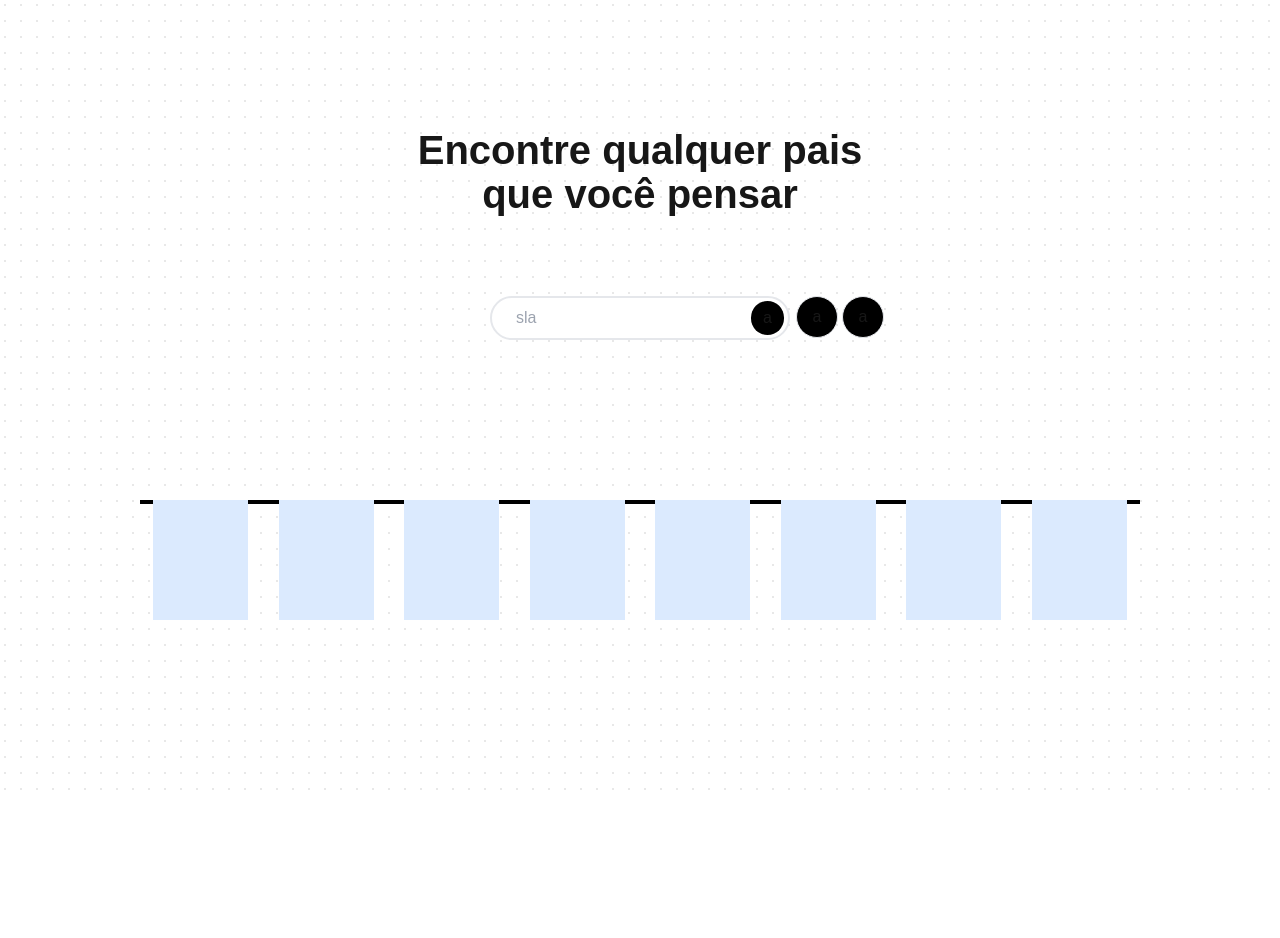
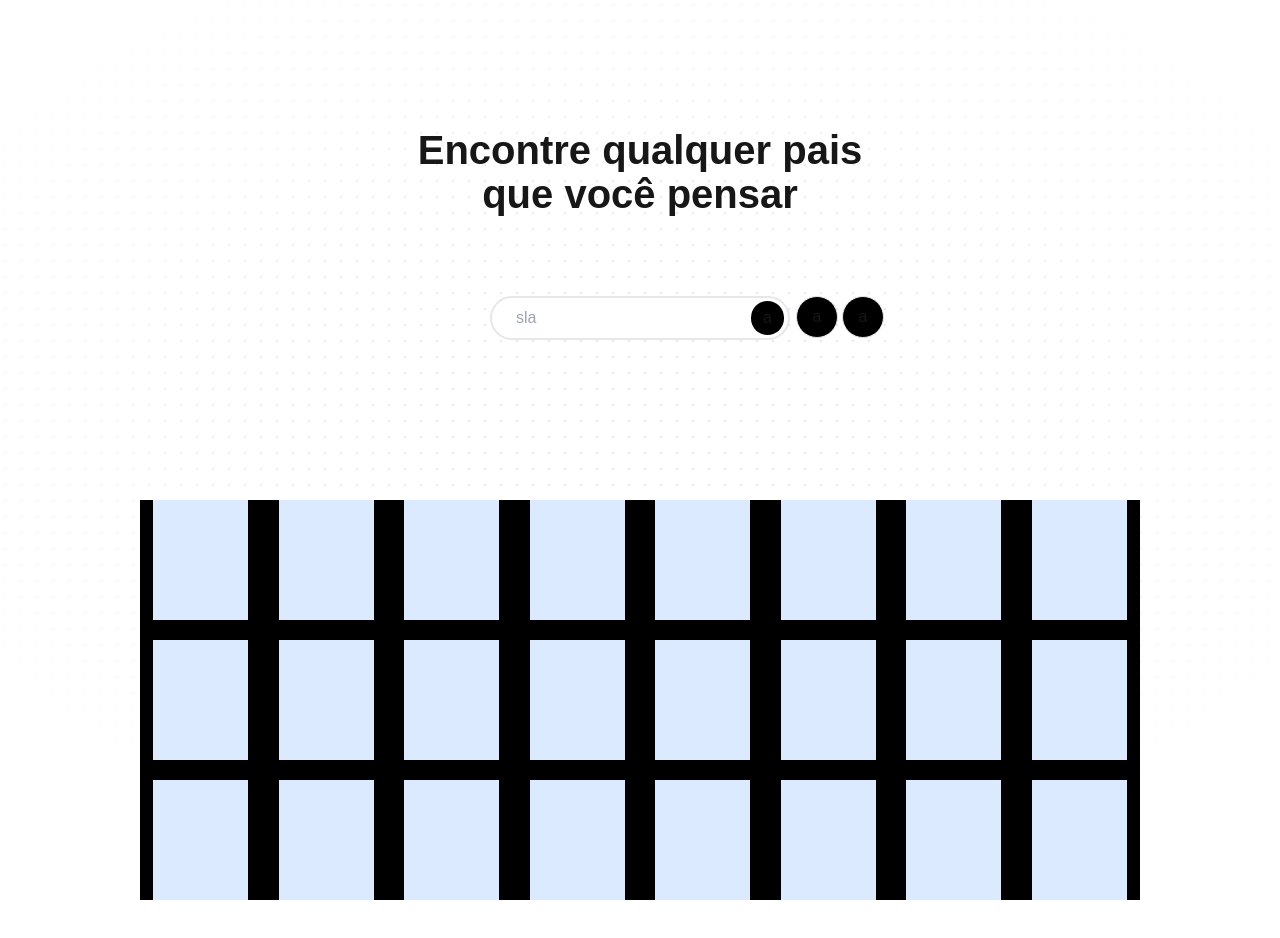
Before and after one commit to rodrigoacm10/uni-country, a Next.js app: page / in a window 1280 px wide. Shown: the top 938 px of the page. Before the commit the page ends 800 px from the top, so only its background shows below. Built offline with nearby package versions, Linux system fonts and the light colour scheme.

Commit message:
feat: bg dots

```diff
--- a/package.json
+++ b/package.json
@@ -9,6 +9,7 @@
     "lint": "next lint"
   },
   "dependencies": {
+    "axios": "^1.7.7",
     "clsx": "^2.1.1",
     "framer-motion": "^11.5.4",
     "mini-svg-data-uri": "^1.4.4",
--- a/src/app/page.tsx
+++ b/src/app/page.tsx
@@ -1,10 +1,14 @@
+import { fetchCountrys } from "@/lib/fetchCountrys";
 import Image from "next/image";
+import { useEffect } from "react";
 
 export default function Home() {
   return (
-    <div className="w-full bg-dot-black/[0.2] flex justify-center min-h-screen py-32       ">
-      {/* [mask-image:radial-gradient(ellipse_at_center,transparent_20%,black)] */}
-      <div className="  max-w-[1000px] flex-1 h-full flex flex-col     items-center  ">
+    <div className="w-full  flex justify-center min-h-screen pt-32 pb-20   relative ">
+      <div className="z-10 absolute min-h-screen bg-dot-black/[0.2] top-0 w-full"></div>
+      <div className="z-10 min-h-screen top-0 [mask-image:radial-gradient(ellipse_at_center,transparent_20%,black)]  bg-white w-full absolute"></div>
+      {/* [mask-image:radial-gradient(ellipse_at_center,transparent_20%,black)]  */}
+      <div className="z-20  max-w-[1000px] flex-1 h-full flex flex-col     items-center  ">
         <div className="text-center text-[40px] self-center justify-self-center leading-[44px] font-bold">
           <p> Encontre qualquer pais </p>
           <p>que você pensar</p>
@@ -30,7 +34,25 @@ export default function Home() {
           </button>
         </div>
 
-        <div className="bg-black w-full h-1 mt-40 grid grid-cols-8 justify-items-center gap-1">
+        <div className="bg-black w-full   mt-40 grid grid-cols-8 justify-items-center gap-1 gap-y-5">
+          <div className="bg-blue-100 w-[95px] h-[120px]"></div>
+          <div className="bg-blue-100 w-[95px] h-[120px]"></div>
+          <div className="bg-blue-100 w-[95px] h-[120px]"></div>
+          <div className="bg-blue-100 w-[95px] h-[120px]"></div>
+          <div className="bg-blue-100 w-[95px] h-[120px]"></div>
+          <div className="bg-blue-100 w-[95px] h-[120px]"></div>
+          <div className="bg-blue-100 w-[95px] h-[120px]"></div>
+          <div className="bg-blue-100 w-[95px] h-[120px]"></div>
+
+          <div className="bg-blue-100 w-[95px] h-[120px]"></div>
+          <div className="bg-blue-100 w-[95px] h-[120px]"></div>
+          <div className="bg-blue-100 w-[95px] h-[120px]"></div>
+          <div className="bg-blue-100 w-[95px] h-[120px]"></div>
+          <div className="bg-blue-100 w-[95px] h-[120px]"></div>
+          <div className="bg-blue-100 w-[95px] h-[120px]"></div>
+          <div className="bg-blue-100 w-[95px] h-[120px]"></div>
+          <div className="bg-blue-100 w-[95px] h-[120px]"></div>
+
           <div className="bg-blue-100 w-[95px] h-[120px]"></div>
           <div className="bg-blue-100 w-[95px] h-[120px]"></div>
           <div className="bg-blue-100 w-[95px] h-[120px]"></div>
```
Also changed, not shown: 1 other file (tests, documents, lock files or other folders).
